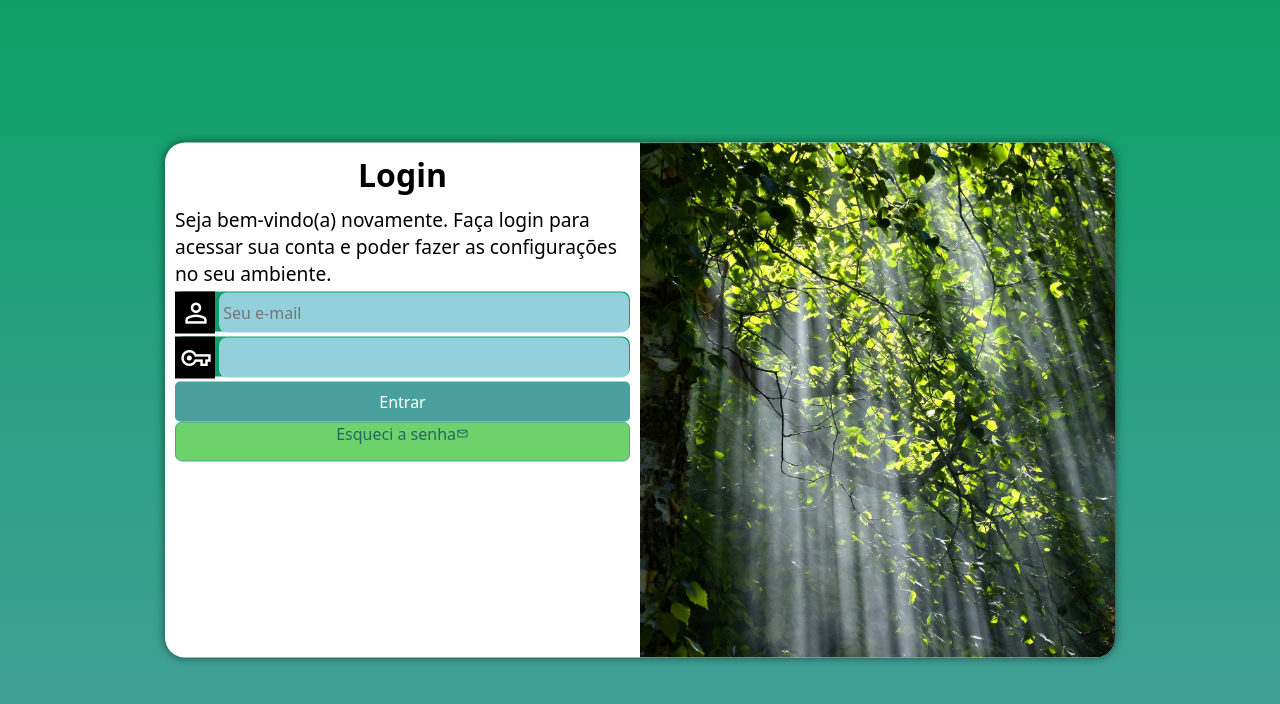
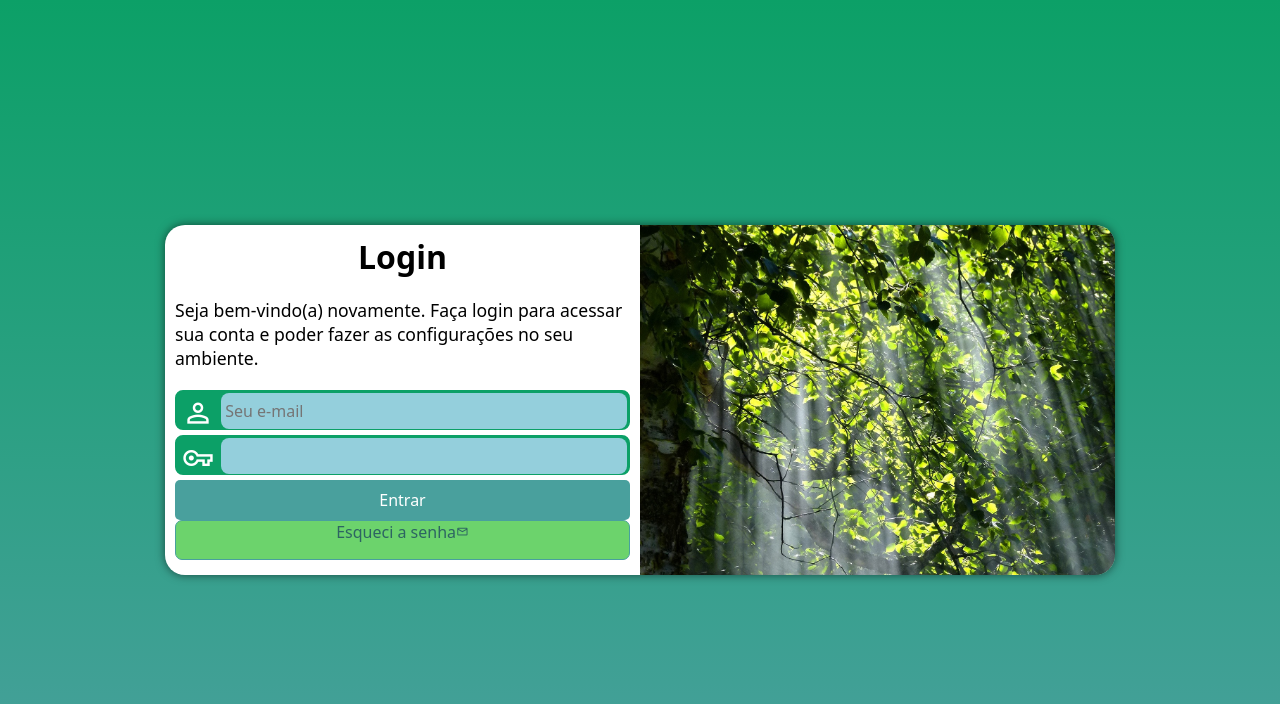
Before and after one commit to Galassios/projeto-login, a plain HTML site: page index.html in a window 1280 px wide. Drawn offline with nearby package versions, Linux system fonts and the light colour scheme.

Commit message:
terminado o login

```diff
--- a/estilos/media-query.css
+++ b/estilos/media-query.css
@@ -1,6 +1,6 @@
 @charset "UTF-8";
 
-@media screen and (min-width: 768px) and (max-width: 992px) {
+@media screen and (min-width: 768px) and (max-width: 992px) { /* configuração para tablet */
 
     body {
         background-image: linear-gradient(to top, #49a09d, #0ca067);
@@ -8,6 +8,7 @@
 
     section#login {
         width: 80vw;
+        height: 280px;
     }
 
     section#login > div#imagem {
@@ -23,6 +24,7 @@
 }
 
 @media screen and (min-width: 992px) {
+    /* configuraçõs para desktop */
 
     body {
         background-image: linear-gradient(to top, #49a09d, #0ca067);
@@ -30,6 +32,7 @@
 
     section#login {
         width: 950px;
+        height: 350px;
     }
 
     section#login > div#imagem {
@@ -49,7 +52,8 @@
     }
 
     div#formulário > p {
-        font-size: 1.2em;
+        font-size: 1.1em;
+        margin: 20px 0px;
     }
 
 
--- a/estilos/style.css
+++ b/estilos/style.css
@@ -29,7 +29,6 @@ section#login {
     position: absolute;
     top: 50%;
     left: 50%;
-    transform: translate(-50%, -50%);
     overflow: hidden;
 
     background-color: white;
@@ -40,6 +39,7 @@ section#login {
 
     transition: width 0.3s, height 0.3s;
     transition-timing-function: ease;
+    transform: translate(-50%, -50%);
 }
 
 section#login > div#imagem {
@@ -67,6 +67,7 @@ div#formulário > p {
 
 form > div.campo {
     background-color: #0ca067;
+    border: 2px solid #0ca067;
     display: block;
     width: 100%;
     height: 40px;
@@ -80,7 +81,6 @@ div.campo > label {
 
 div.campo > span {
     color: white;
-    background-color: black;
     font-size: 2em;
     width: 40px;
     padding: 5px;
@@ -91,10 +91,15 @@ div.campo > input {
     font-size: 1em;
     width: calc(100% - 45px);
     height: 100%;
-    transform: translateY(-10px);
     border: 0px;
     border-radius: 8px;
     padding: 4px;
+    transform: translateY(-12px);
+}
+
+div.campo > input:focus-within {
+    background-color: white;
+    border: none;
 }
 
 form > input[type=submit] {
```
